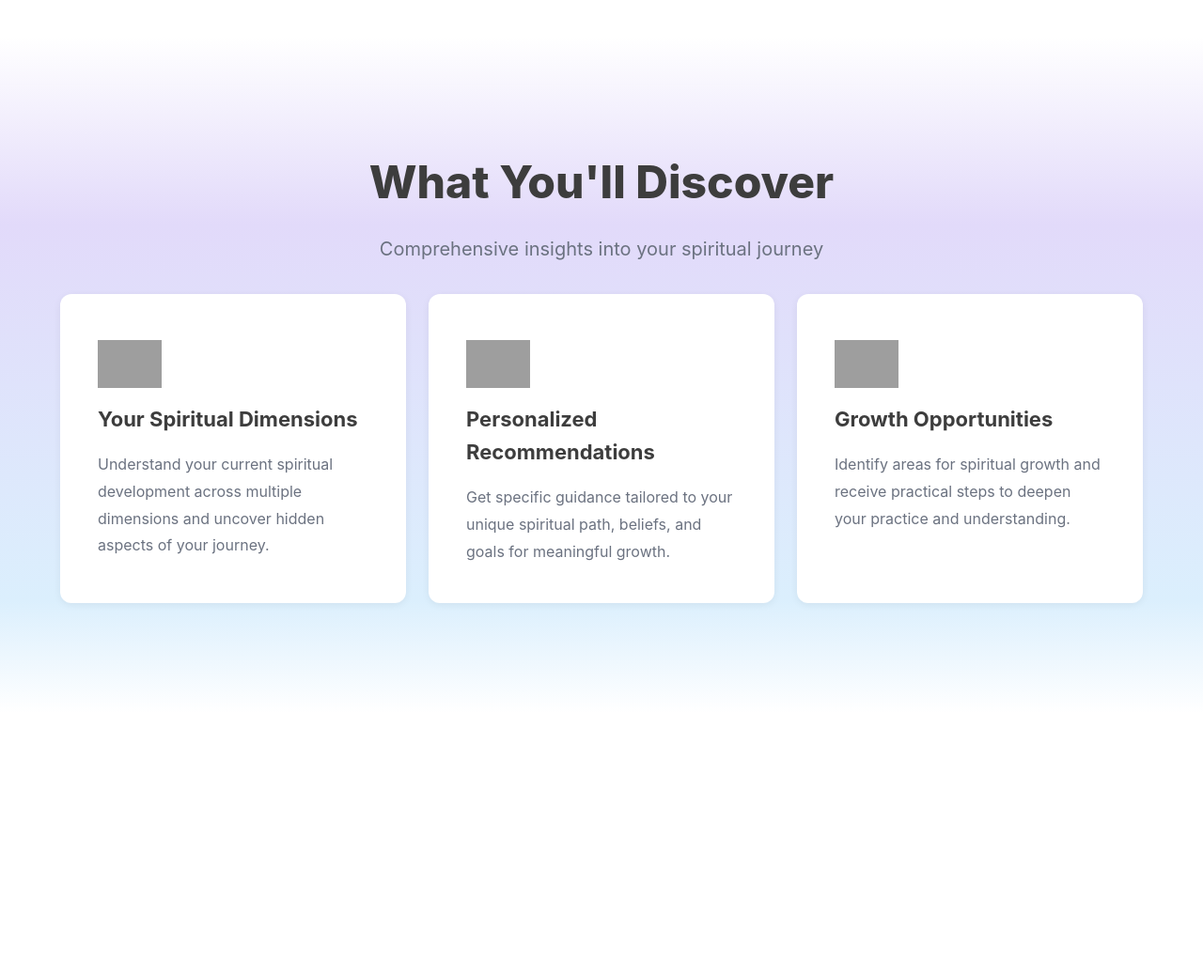
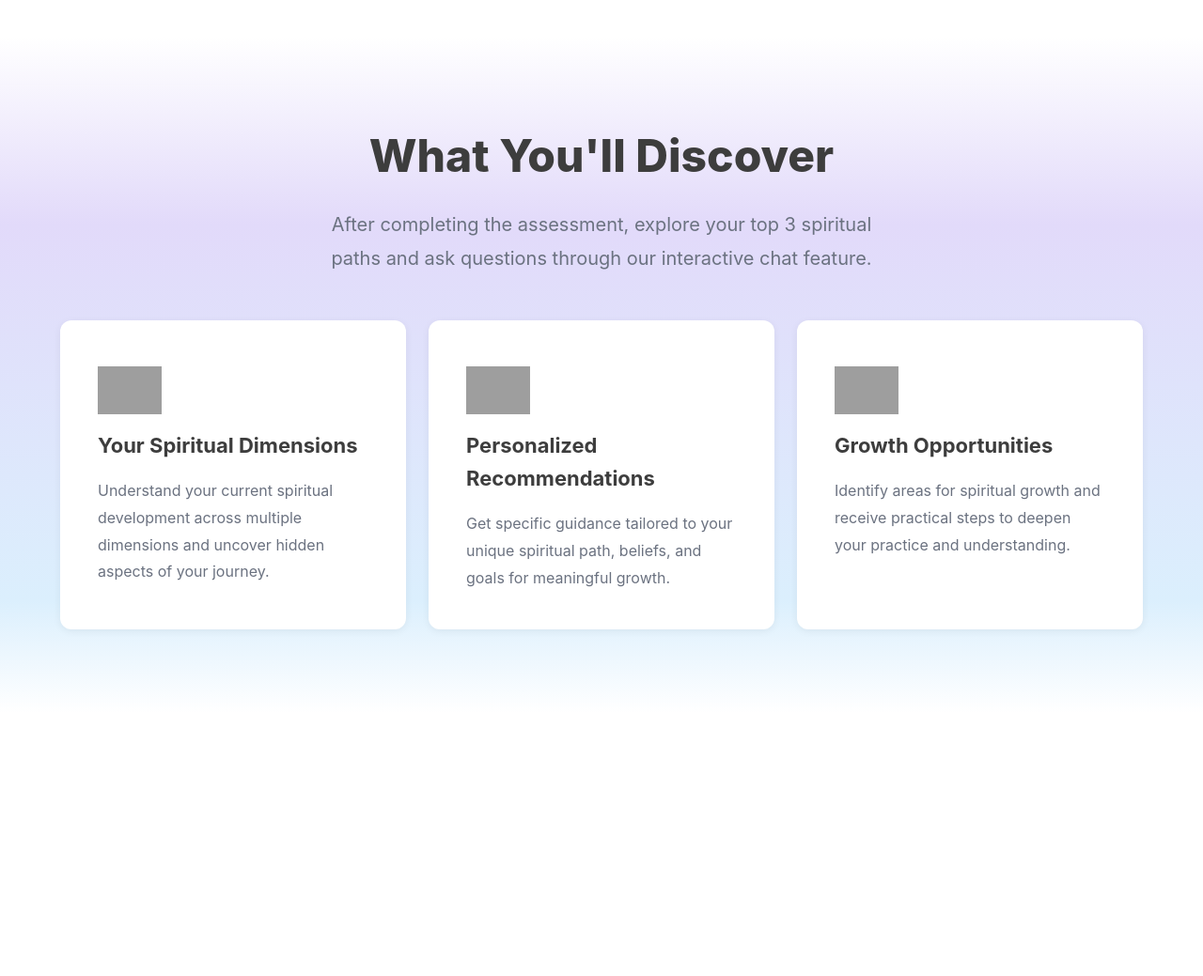
Before and after one commit to YoonJ-C/Spiritual-Path-Assessment, a Flask app: page / in a window 1280 px wide. Shown: the part 801-1840 px from the top of the page at 94% size. Run offline with Flask 2, Linux system fonts and the light colour scheme; grey boxes are pictures that could not be loaded.

Commit message:
Update landing and styles; replace light theme video; refresh icons; tweak landing template; run app setup

```diff
--- a/static/landing.css
+++ b/static/landing.css
@@ -116,7 +116,7 @@ body {
     height: 100vh;
     object-fit: cover;
     z-index: -1;
-    background: #000;
+    background: #fff;
     opacity: .4;
     visibility: visible;
 }
@@ -143,7 +143,7 @@ body {
 .hero-subtitle {
     font-size: var(--font-size-xl);
     color: var(--text-primary);
-    max-width: 700px;
+    max-width: 600px;
     margin: 0 auto 6rem;
     line-height: 1.8;
     animation: fadeInUp 0.6s ease 0.2s both;
@@ -212,6 +212,7 @@ body {
     display: flex;
     align-items: center;
     justify-content: center;
+    z-index: 2;
 }
 
 .section-container {
@@ -230,6 +231,15 @@ body {
     font-weight: var(--font-weight-extrabold);
     color: var(--text-primary);
     margin-bottom: var(--space-md);
+}
+
+.section-subtitle {
+    font-size: var(--font-size-xl);      /* same as hero-subtitle */
+    color: var(--text-primary);          /* hero uses primary */
+    max-width: 600px;                    /* hero-subtitle width */
+    margin: 0 auto var(--space-4xl);     /* centered, comfortable bottom space */
+    line-height: 1.8;                     /* easier reading like hero */
+    animation: fadeInUp 0.6s ease 0.2s both; /* subtle entrance like hero */
 }
 
 .section-header p {
--- a/templates/landing.html
+++ b/templates/landing.html
@@ -23,7 +23,7 @@
         <section class="hero-section">
             <!-- Video Background -->
                 <video class="hero-video" autoplay muted loop playsinline preload="auto">
-                    <source src="{{ url_for('static', filename='video/animation-light-theme.mp4') }}" type="video/mp4">
+                    <source src="{{ url_for('static', filename='video/Animation (Light theme).mp4') }}" type="video/mp4">
                     Your browser does not support the video tag.
                 </video>
 
@@ -33,8 +33,8 @@
                     Find Your Spiritual Journey
                 </h1>
                 <p class="hero-subtitle">
-                    Discover which spiritual or religious path aligns with your beliefs, values, and lifestyle.
-                    Answer 8 thoughtful questions about your worldview.
+                    Discover the spiritual or religious path that resonates with your unique beliefs, values, and lifestyle.
+                    Answer 8 thoughtful questions to gain deep insights into your worldview.
                 </p>
 
                 <div class="cta-buttons">
@@ -55,7 +55,9 @@
             <div class="section-container">
                 <div class="section-header">
                     <h2>What You'll Discover</h2>
-                    <p>Comprehensive insights into your spiritual journey</p>
+                    <p class="section-subtitle">
+                        After completing the assessment, explore your top 3 spiritual paths and ask questions through our interactive chat feature.
+                    </p>
                 </div>
 
                 <div class="features-grid">
```
Also changed, not shown: static/style.css (+7 -1 lines), 2 other files.
